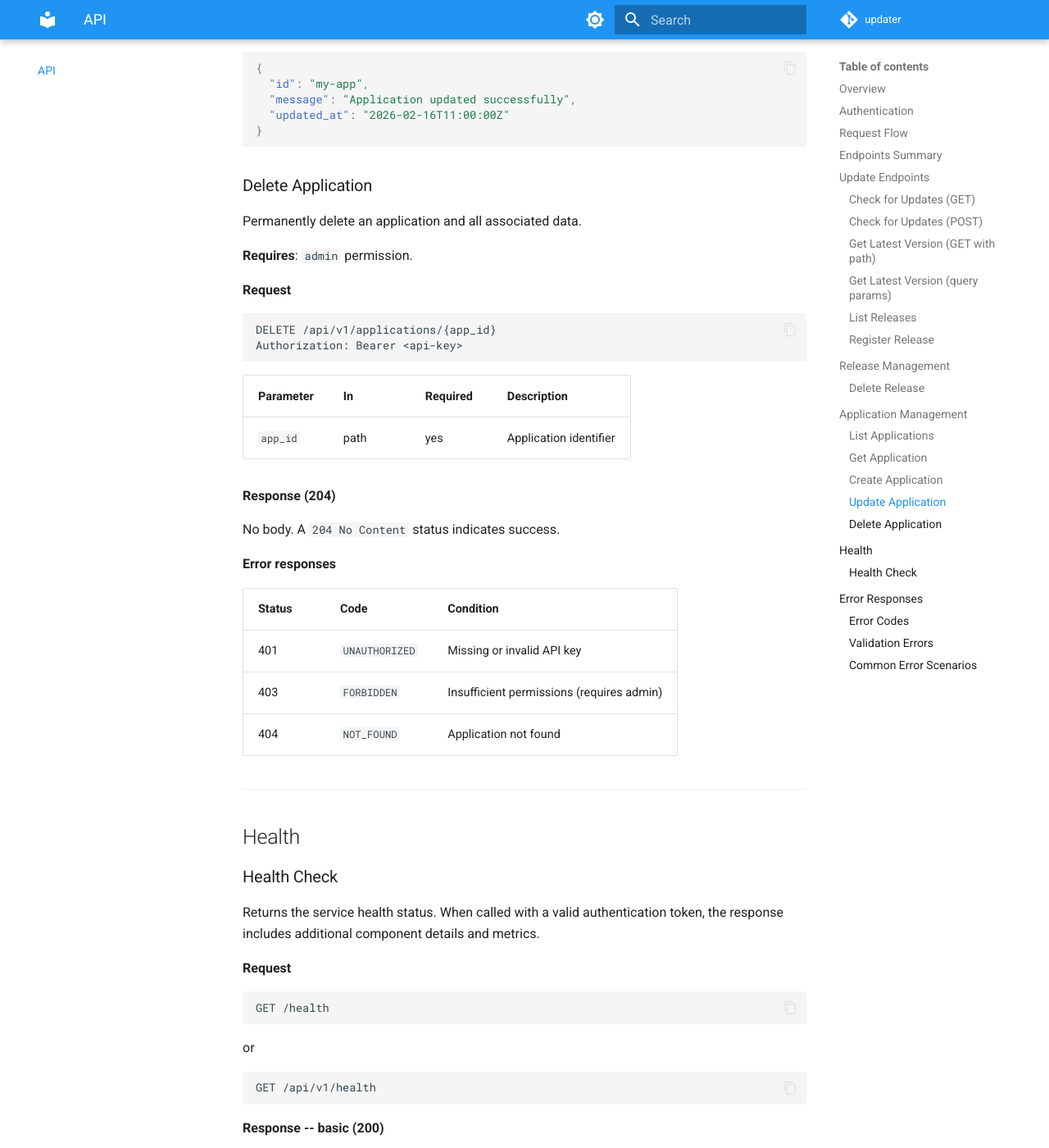
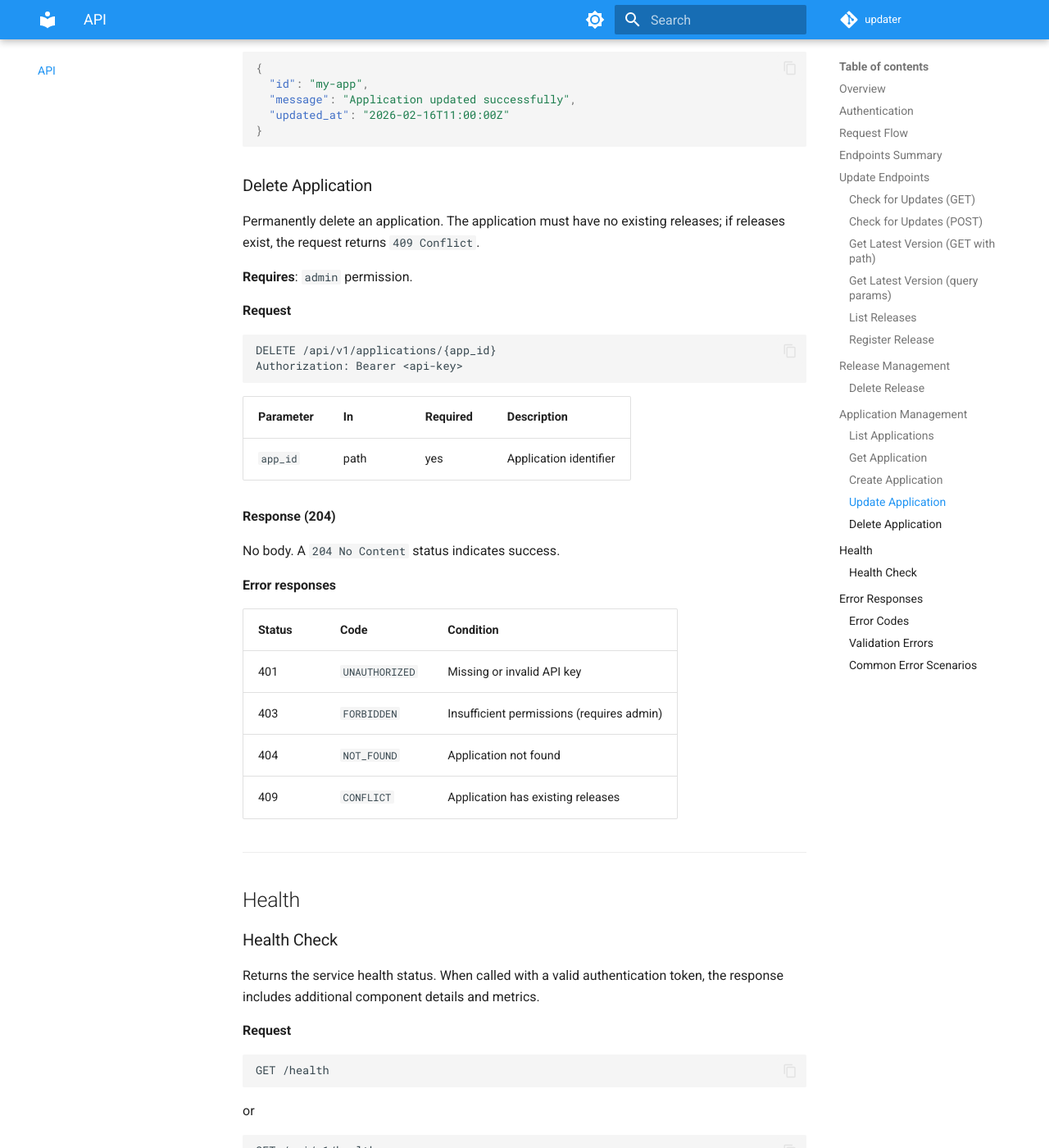
Before and after one commit to griffinskudder/updater, an MkDocs documentation site: the page built from docs/api.md, in a window 1280 px wide and 1400 px high, scrolled down 13603 px. Shown: the whole window at 82% size. Built offline with MkDocs 1.6.1 and Material for MkDocs 9.7.7, drawn with Linux system fonts in a browser that asks for light colours; comment, search, counter and statistics services are not loaded; the version menu is left out.

Commit message:
fix: validate negative limit/offset params and correct delete app docs
Add bounds guards for limit (>0) and offset (>=0) in ListApplications
handler. Fix api.md to accurately describe delete application behavior
(rejects when releases exist) and add missing 409 Conflict error entry.

```diff
--- a/docs/api.md
+++ b/docs/api.md
@@ -530,7 +530,7 @@ Authorization: Bearer <api-key>
 
 ### Delete Application
 
-Permanently delete an application and all associated data.
+Permanently delete an application. The application must have no existing releases; if releases exist, the request returns `409 Conflict`.
 
 **Requires**: `admin` permission.
 
@@ -556,6 +556,7 @@ No body. A `204 No Content` status indicates success.
 | 401 | `UNAUTHORIZED` | Missing or invalid API key |
 | 403 | `FORBIDDEN` | Insufficient permissions (requires admin) |
 | 404 | `NOT_FOUND` | Application not found |
+| 409 | `CONFLICT` | Application has existing releases |
 
 ---
 
```
Also changed, not shown: 1 other file.
